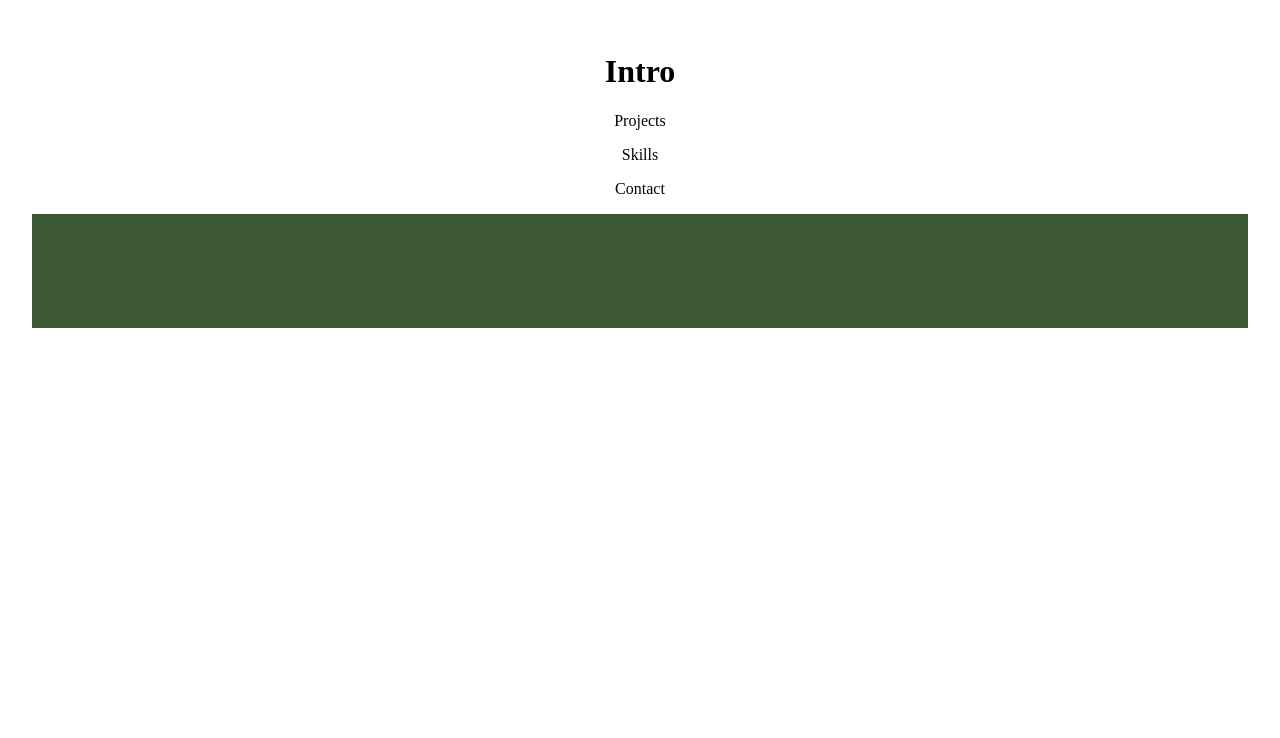
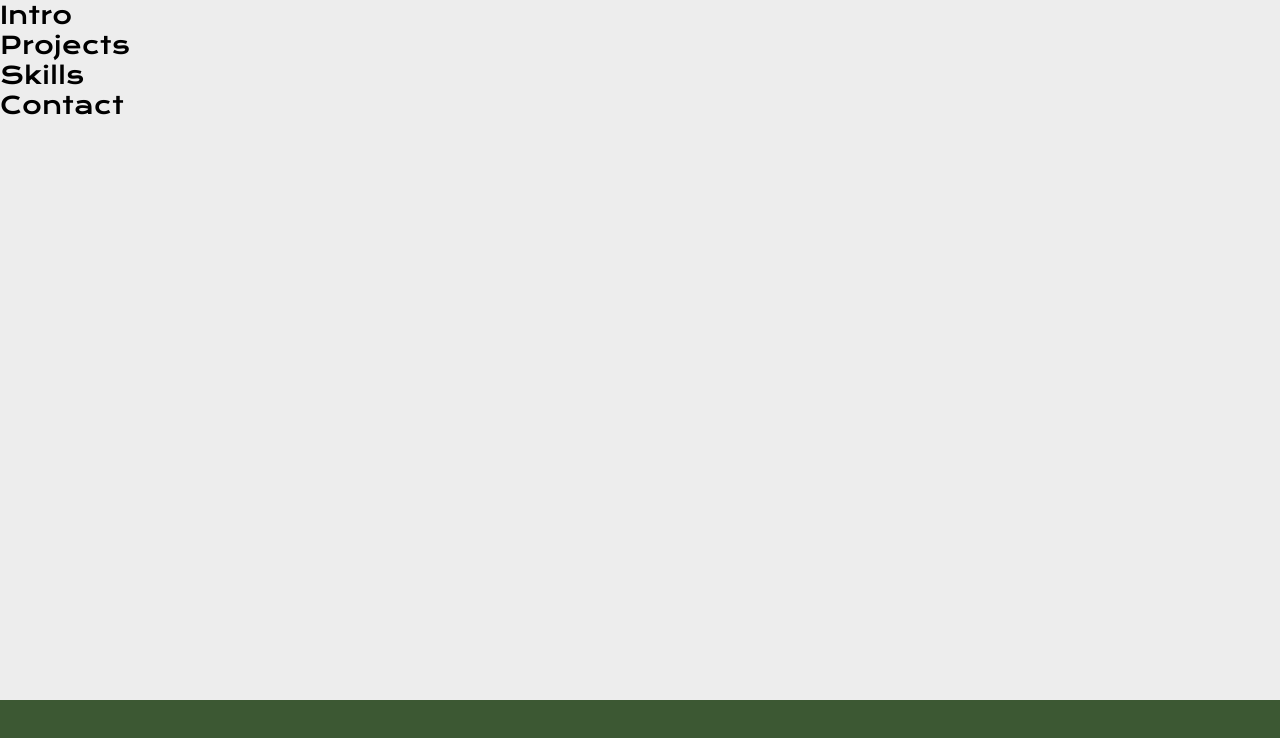
Before and after one commit to almaherris/alma-portfolio, a React (Vite) app: page / in a window 1280 px wide. Shown: the top 738 px of the page. Built offline with nearby package versions, Linux system fonts and the light colour scheme.

Commit message:
Added root colors and fonts

```diff
--- a/index.html
+++ b/index.html
@@ -4,7 +4,16 @@
     <meta charset="UTF-8" />
     <link rel="icon" type="image/svg+xml" href="/favicon.png" />
     <meta name="viewport" content="width=device-width, initial-scale=1.0" />
-    <title>Vite + React</title>
+    <link rel="preconnect" href="https://fonts.googleapis.com" />
+    <link rel="preconnect" href="https://fonts.gstatic.com" crossorigin />
+    <link
+      href="https://fonts.googleapis.com/css2?family=Krona+One&display=swap"
+      rel="stylesheet" />
+
+    <link
+      href="https://fonts.googleapis.com/css2?family=Krub:ital,wght@0,200;0,300;0,400;0,500;0,600;0,700;1,200;1,300;1,400;1,500;1,600;1,700&display=swap"
+      rel="stylesheet" />
+    <title>Alma Herrström</title>
   </head>
   <body>
     <div id="root"></div>
--- a/package.json
+++ b/package.json
@@ -11,7 +11,8 @@
   },
   "dependencies": {
     "react": "^18.2.0",
-    "react-dom": "^18.2.0"
+    "react-dom": "^18.2.0",
+    "react-icons": "^5.0.1"
   },
   "devDependencies": {
     "@types/react": "^18.2.66",
--- a/src/App.css
+++ b/src/App.css
@@ -1,11 +1,36 @@
-#root {
-  max-width: 1280px;
-  margin: 0 auto;
-  padding: 2rem;
-  text-align: center;
-
+:root {
   --color-1: #ededed;
   --color-2: #3c5833;
   --color-3: #580808;
   --color-4: #d9d9d9;
+
+  --title-font: "Krona One", sans-serif;
+  --p-font: "Krub", sans-serif;
 }
+
+body {
+  background-color: var(--color-1);
+}
+
+* {
+  box-sizing: border-box;
+  margin: 0;
+}
+
+a {
+  color: inherit;
+  text-decoration: none;
+}
+
+h1,
+h2 {
+  font-family: var(--title-font);
+}
+
+p {
+  font-family: var(--p-font);
+}
+
+.app-container {
+  max-width: 1280px;
+}
--- a/src/App.jsx
+++ b/src/App.jsx
@@ -7,12 +7,14 @@ import "./App.css"
 
 export const App = () => {
   return (
-    <div className="app-container">
-      <Intro />
-      <Projects />
-      <Skills />
-      <Contact />
+    <>
+      <div className="app-container">
+        <Intro />
+        <Projects />
+        <Skills />
+        <Contact />
+      </div>
       <Banner />
-    </div>
+    </>
   )
 }
--- a/src/components/reusable/Tags.jsx
+++ b/src/components/reusable/Tags.jsx
@@ -4,9 +4,7 @@ export const Tags = ({ tags }) => {
   return (
     <div className="tags">
       {tags.map((tag, index) => (
-        <p className="montserrat" key={index}>
-          {tag}
-        </p>
+        <p key={index}>{tag}</p>
       ))}
     </div>
   )
--- a/src/components/sections/Banner.css
+++ b/src/components/sections/Banner.css
@@ -3,14 +3,14 @@
   display: flex;
   justify-content: center;
   align-items: center;
-    position: relative;
+  position: absolute;
+  bottom: 0;
   overflow: hidden;
   background-color: var(--color-2);
   color: white;
   width: 100%;
-    height: 114px;
-    font-family: "Montserrat", sans-serif;
-    font-size: 26px;
+  height: 100px;
+  font-size: 24px;
   font-weight: 500;
 }
 
--- a/src/components/sections/Contact.jsx
+++ b/src/components/sections/Contact.jsx
@@ -1,7 +1,7 @@
 export const Contact = () => {
   return (
     <div className="contact">
-      <p>Contact</p>
+      <h2>Contact</h2>
     </div>
   )
 }
--- a/src/components/sections/Intro.jsx
+++ b/src/components/sections/Intro.jsx
@@ -1,7 +1,7 @@
 export const Intro = () => {
     return (
       <div className="intro">
-        <h1>Intro</h1>
+        <h2>Intro</h2>
       </div>
     )
   }
--- a/src/components/sections/Projects.jsx
+++ b/src/components/sections/Projects.jsx
@@ -1,7 +1,7 @@
 export const Projects = () => {
     return (
       <div className="projects">
-        <p>Projects</p>
+        <h2>Projects</h2>
       </div>
     )
   }
--- a/src/components/sections/Skills.jsx
+++ b/src/components/sections/Skills.jsx
@@ -1,7 +1,7 @@
 export const Skills = () => {
   return (
     <div className="skills">
-      <p>Skills</p>
+      <h2>Skills</h2>
     </div>
   )
 }
```
Also changed, not shown: src/components/reusable/SoMe.jsx (+44 -0 lines), 1 other file (tests, documents, lock files or other folders). Lines whose indentation alone changed are shown as unchanged.
